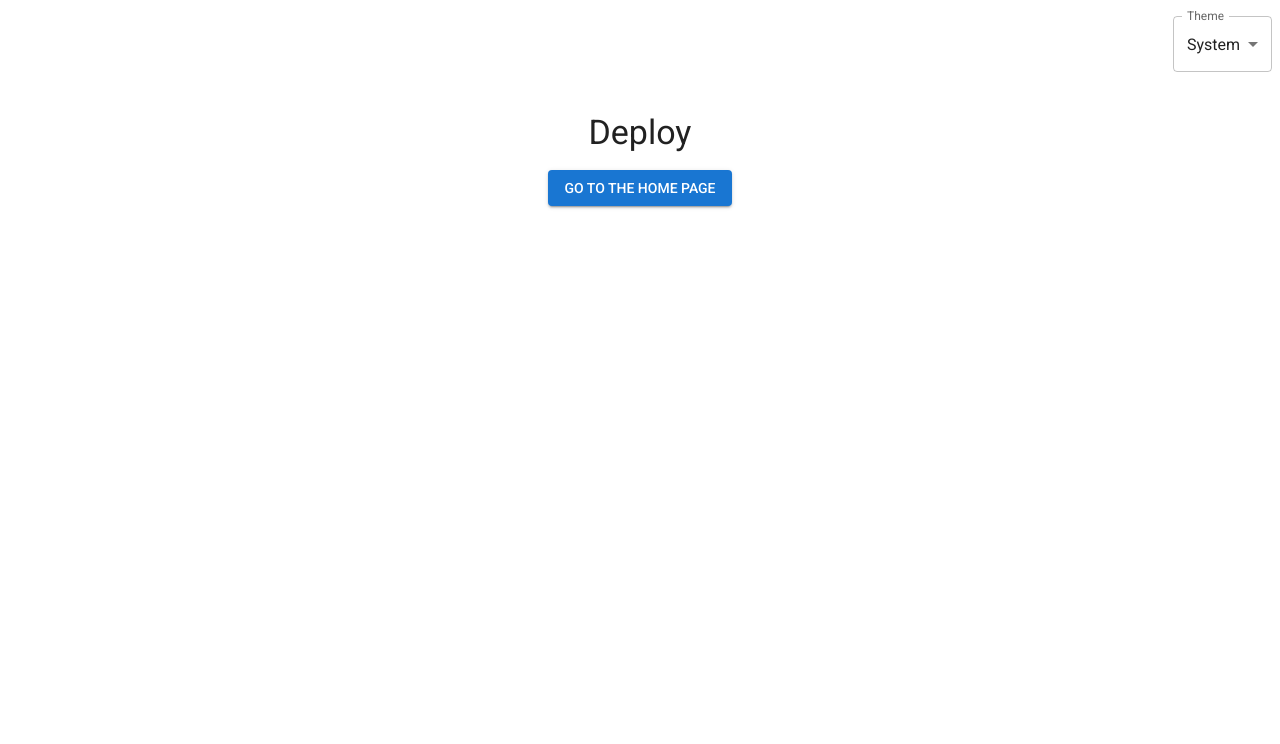
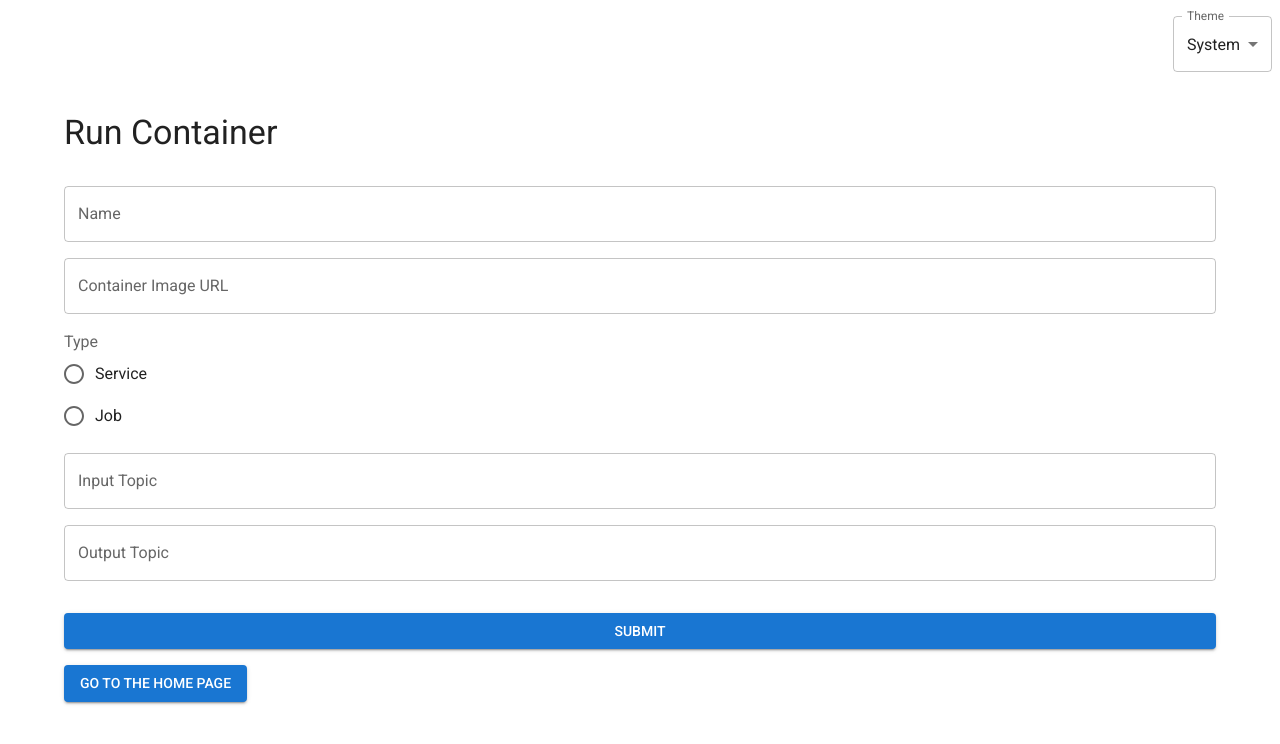
Before and after one commit to naufalweise/fogverse-app, a Next.js app in the folder frontend/: page /deploy in a window 1280 px wide. Shown: the top 744 px of the page. Built offline with nearby package versions, Linux system fonts and the light colour scheme; what @mui/material-nextjs would draw is missing.

Commit message:
Add Deploy Form

```diff
--- /dev/null
+++ b/frontend/src/app/deploy/DeployForm.tsx
@@ -0,0 +1,47 @@
+"use client";
+
+import React from 'react';
+import { TextField, Button, Box, Typography, FormControl, FormLabel, RadioGroup, FormControlLabel, Radio } from '@mui/material';
+import { SubmitHandler, useForm } from 'react-hook-form'
+import IDeployData from './types/DeployData';
+
+
+type Props = {}
+
+function DeployForm() {
+    const { register, handleSubmit} = useForm<IDeployData>()
+    const onSubmit: SubmitHandler<IDeployData> = (data) => {
+        console.log(data)
+    }
+
+    return (
+        <Box
+            component="form"
+            sx={{
+                display: 'flex',
+                flexDirection: 'column',
+                gap: "1em",
+            }}
+            noValidate
+            autoComplete="off"
+            onSubmit={handleSubmit(onSubmit)}
+            >
+            <TextField label="Name" variant='outlined' {...register("name")} />
+            <TextField label="Container Image URL" variant='outlined' {...register("imageURL")} />
+            <FormControl>
+                <FormLabel>Type</FormLabel>
+                <RadioGroup>
+                    <FormControlLabel  value="service" control={<Radio/>} label="Service" />
+                    <FormControlLabel  value="job" control={<Radio/>} label="Job" />
+                </RadioGroup>
+            </FormControl>
+            <TextField label="Input Topic" {...register("inputTopic")} />
+            <TextField label="Output Topic" {...register("outputTopic")} />
+            <Button variant="contained" type="submit" sx={{ mt: 2 }}>
+                Submit
+            </Button>
+        </Box>
+  );
+}
+
+export default DeployForm;
--- a/frontend/src/app/deploy/page.tsx
+++ b/frontend/src/app/deploy/page.tsx
@@ -4,6 +4,8 @@ import Typography from '@mui/material/Typography';
 import Box from '@mui/material/Box';
 import Button from '@mui/material/Button';
 import NextLink from 'next/link';
+import { TextField } from '@mui/material';
+import DeployForm from './DeployForm';
 
 export default function Deploy() {
   return (
@@ -13,14 +15,15 @@ export default function Deploy() {
           my: 4,
           display: 'flex',
           flexDirection: 'column',
-          justifyContent: 'center',
-          alignItems: 'center',
+          gap: '1em',
         }}
       >
         <Typography variant="h4" component="h1" sx={{ mb: 2 }}>
-        Deploy
+        Run Container
         </Typography>
-        <Box sx={{ maxWidth: 'sm' }}>
+        <DeployForm />
+        <Box>
+
           <Button variant="contained" component={NextLink} href="/">
             Go to the home page
           </Button>
--- /dev/null
+++ b/frontend/src/app/deploy/types/DeployData.ts
@@ -0,0 +1,8 @@
+export default interface IDeployData {
+    name: string;
+    imageURL: string;
+    type: string;
+    replicas: number;
+    inputTopic: string;
+    outputTopic: string;
+}
```
